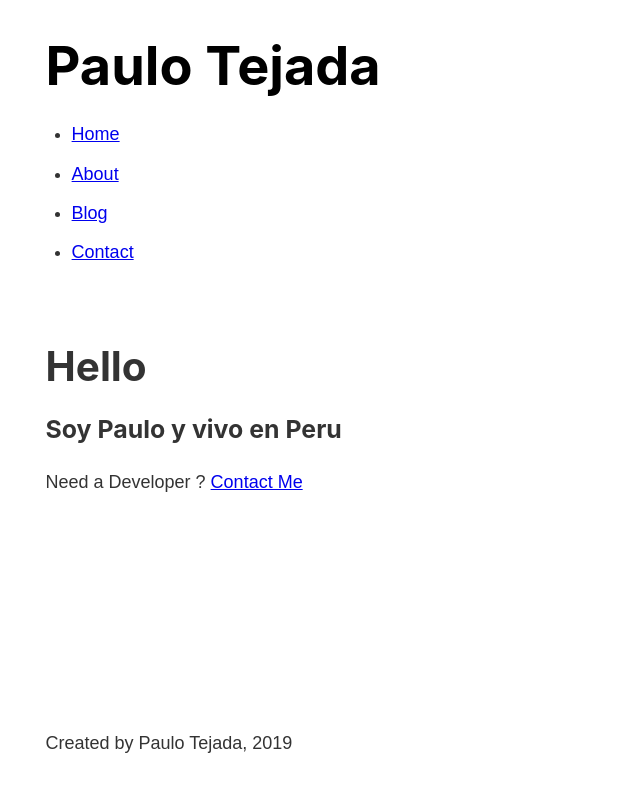
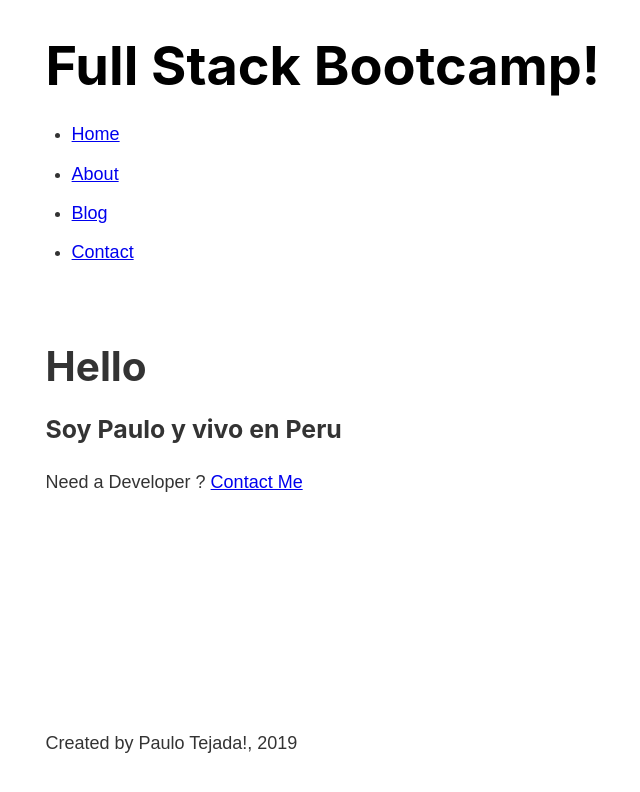
Before and after one commit to PauloTC/BlogBootcamp, a Gatsby site: page / in a window 1280 px wide. Shown: the whole page, without its empty margins (233-873 px from the left). Built offline with nearby package versions, Linux system fonts and the light colour scheme; Gatsby itself is replaced by a stand-in of ours.

Commit message:
adding GraphQl

```diff
--- a/gatsby-config.js
+++ b/gatsby-config.js
@@ -5,6 +5,10 @@
  */
 
 module.exports = {
+  siteMetadata: {
+    title: 'Full Stack Bootcamp!',
+    author: 'Paulo Tejada!'
+  },
   plugins: [
     'gatsby-plugin-sass'
   ]
--- a/src/components/footer.js
+++ b/src/components/footer.js
@@ -1,9 +1,20 @@
 import React from 'react'
+import { graphql, useStaticQuery } from 'gatsby'
+
 
 const Footer = () => {
+    const data = useStaticQuery(graphql`
+        query {
+            site{
+                siteMetadata{
+                    author
+                }
+            }
+        }
+    `)
     return (
         <footer>
-            <p>Created by Paulo Tejada, 2019</p>
+            <p> Created by { data.site.siteMetadata.author }, 2019</p>
         </footer>
     )
 }
--- a/src/components/header.js
+++ b/src/components/header.js
@@ -1,12 +1,24 @@
 import React from 'react'
-import { Link } from 'gatsby'
+import { Link, graphql, useStaticQuery } from 'gatsby'
 import headerStyles from './header.module.scss'
 
 const Header = () => {
+    const data = useStaticQuery(graphql`
+        query {
+            site {
+                siteMetadata {
+                    title
+                }
+            }
+        }
+    `)
+
     return (
         <header className={ headerStyles.header} >
             <h1>
-                <Link className={headerStyles.title} to='/' > Paulo Tejada  </Link>
+                <Link className={headerStyles.title} to='/' >
+                    { data.site.siteMetadata.title }
+                </Link>
             </h1>
             <nav>
                 <ul className={headerStyles.navList}  >
```
